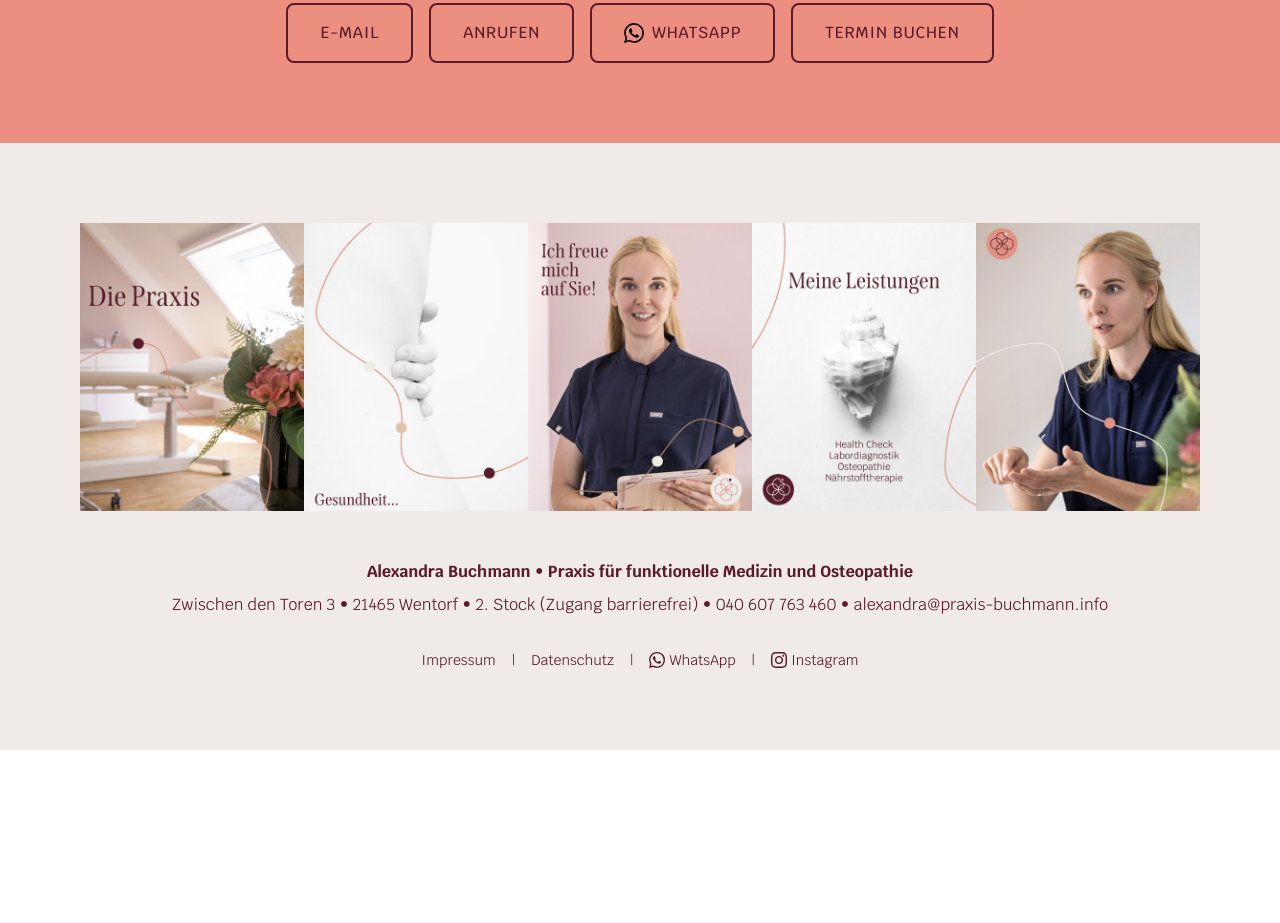
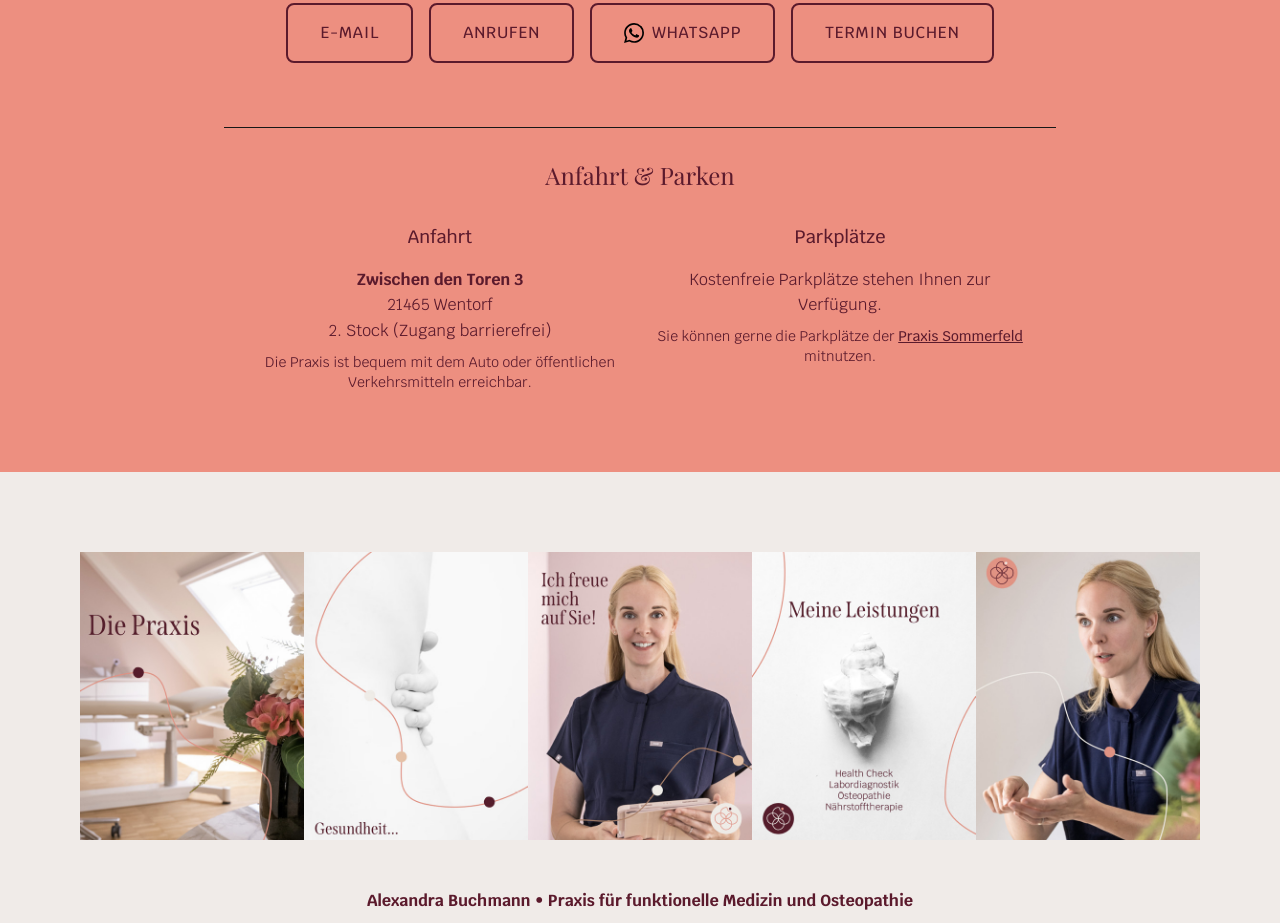
Before and after one commit to Lxnder1976/praxis-buchmann, a Next.js app: page / in a window 1280 px wide. Shown: the part 4880-5803 px from the top of the page. Before the commit the page ends 5630 px from the top, so only its background shows below. Built offline with nearby package versions, Linux system fonts and the light colour scheme.

Commit message:
Center text alignment in Anfahrt & Parken section for consistent typography

```diff
--- a/src/components/Contact.tsx
+++ b/src/components/Contact.tsx
@@ -39,6 +39,52 @@ export default function Contact() {
             TERMIN BUCHEN
           </a>
         </div>
+
+        {/* Anfahrt & Parking Information */}
+        <div className="mt-16 pt-8 border-t border-burgundy/20">
+          <h3 className="heading-secondary text-2xl text-burgundy mb-8">
+            Anfahrt & Parken
+          </h3>
+
+          <div className="grid grid-cols-1 md:grid-cols-2 gap-8 max-w-3xl mx-auto">
+            {/* Anfahrt */}
+            <div className="space-y-4 text-center">
+              <h4 className="text-lg font-medium text-burgundy">Anfahrt</h4>
+              <div className="body-text text-center">
+                <p className="mb-2">
+                  <strong>Zwischen den Toren 3</strong><br />
+                  21465 Wentorf<br />
+                  2. Stock (Zugang barrierefrei)
+                </p>
+                <p className="text-sm text-burgundy/80">
+                  Die Praxis ist bequem mit dem Auto oder öffentlichen Verkehrsmitteln erreichbar.
+                </p>
+              </div>
+            </div>
+
+            {/* Parkplätze */}
+            <div className="space-y-4 text-center">
+              <h4 className="text-lg font-medium text-burgundy">Parkplätze</h4>
+              <div className="body-text text-center">
+                <p className="mb-2">
+                  Kostenfreie Parkplätze stehen Ihnen zur Verfügung.
+                </p>
+                <p className="text-sm text-burgundy/80">
+                  Sie können gerne die Parkplätze der{" "}
+                  <a
+                    href="https://www.praxissommerfeld.de/"
+                    target="_blank"
+                    rel="noopener noreferrer"
+                    className="text-burgundy hover:text-coral underline transition-colors font-medium"
+                  >
+                    Praxis Sommerfeld
+                  </a>{" "}
+                  mitnutzen.
+                </p>
+              </div>
+            </div>
+          </div>
+        </div>
       </div>
     </section>
   );
```
